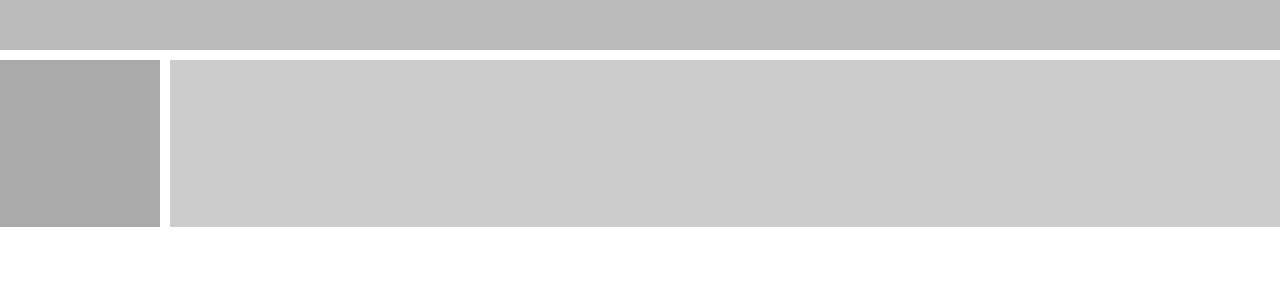
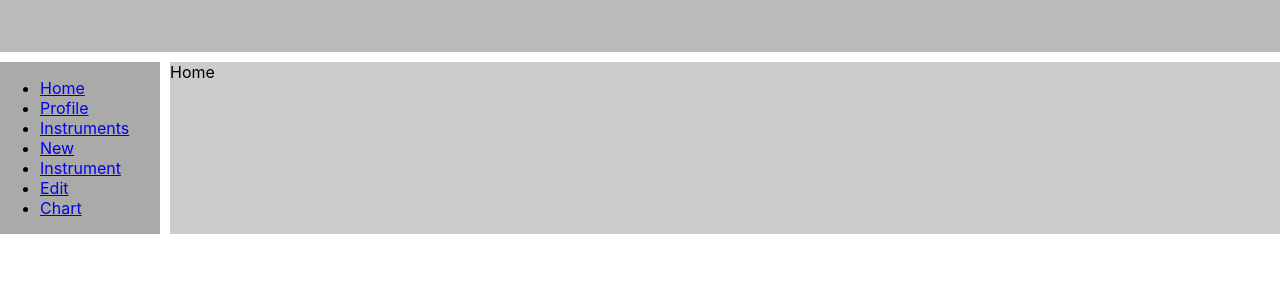
Before and after one commit to Keen83/trade-bot-viewer, a React (Create React App) app: page / in a window 1280 px wide. Shown: the top 300 px of the page. Built offline with nearby package versions, Linux system fonts and the light colour scheme.

Commit message:
Add navigation links

```diff
--- a/src/App.tsx
+++ b/src/App.tsx
@@ -1,9 +1,9 @@
 import React from 'react';
 // import logo from './logo.svg';
 import './App.css';
-import { BrowserRouter, Route, Routes } from 'react-router-dom';
+import { BrowserRouter, Link, Outlet, Route, Routes } from 'react-router-dom';
 import { Instruments } from './components/Instruments/Instruments';
-import { NewInstrument } from './components/Instruments/NewInstrument/NewInstrument';
+import { NewInstrument } from './components/NewInstrument/NewInstrument';
 import { EditInstrument } from './components/Instruments/Instrument/EditInstrument/EditInstrument';
 import { Chart } from './components/Instruments/Instrument/ChartInstrument/Chart';
 import { Login } from './components/Login/Login';
@@ -13,23 +13,37 @@ import { Instrument } from './components/Instruments/Instrument/Instrument';
 
 function App() {
   return (
-    <BrowserRouter>
-      <div className="app">
-          <Routes>
-            <Route path='login' element={<Login />} />
-            <Route path='/' element={<Home />}>
-              <Route path='profile' element={<Profile />} />
-              <Route path='instruments' element={<Instruments />}>
-                <Route path='new' element={<NewInstrument />} />
-                <Route path=':id' element={<Instrument />} >
-                  <Route path='edit' element={<EditInstrument />} />
-                  <Route path='chart' element={<Chart />} />
-                </Route>
-              </Route>
-            </Route>
-          </Routes>
-      </div>
-    </BrowserRouter>
+    <>
+      <header className='header' />
+      <nav className='nav'>
+        <ul>
+          <li>
+            <Link to="/" >Home</Link>
+          </li>
+          <li>
+            <Link to="/profile" >Profile</Link>
+          </li>
+          <li>
+            <Link to="/instruments" >Instruments</Link>
+          </li>
+          <li>
+            <Link to="/instruments/new" >New</Link>
+          </li>
+          <li>
+            <Link to="/instruments/1" >Instrument</Link>
+          </li>
+          <li>
+            <Link to="/instruments/1/edit" >Edit</Link>
+          </li>
+          <li>
+            <Link to="/instruments/1/chart" >Chart</Link>
+          </li>
+        </ul>
+      </nav>
+      <main className='content'>
+        <Outlet />
+      </main>
+    </>
   );
 }
 
--- a/src/components/Home/Home.tsx
+++ b/src/components/Home/Home.tsx
@@ -1,14 +1,10 @@
 import React from "react";
-import { Outlet } from "react-router-dom";
+import { Link, Outlet } from "react-router-dom";
 
 export function Home() {
     return (
         <>
-            <header className='header' />
-            <nav className='nav' />
-            <main className='content'>
-                <Outlet/>
-            </main>
+            Home
         </>
     )
 }
--- a/src/index.tsx
+++ b/src/index.tsx
@@ -3,13 +3,37 @@ import ReactDOM from 'react-dom/client';
 import './index.css';
 import App from './App';
 import reportWebVitals from './reportWebVitals';
+import { BrowserRouter, Route, Routes } from 'react-router-dom';
+import { Login } from './components/Login/Login';
+import { Home } from './components/Home/Home';
+import { Profile } from './components/Profile/Profile';
+import { Instruments } from './components/Instruments/Instruments';
+import { NewInstrument } from './components/NewInstrument/NewInstrument';
+import { EditInstrument } from './components/Instruments/Instrument/EditInstrument/EditInstrument';
+import { Chart } from './components/Instruments/Instrument/ChartInstrument/Chart';
+import { Instrument } from './components/Instruments/Instrument/Instrument';
 
 const root = ReactDOM.createRoot(
   document.getElementById('root') as HTMLElement
 );
 root.render(
   <React.StrictMode>
-    <App />
+    <BrowserRouter>
+      <div className="app">
+        <Routes>
+          <Route path='login' element={<Login />} />
+          <Route element={<App/>} >
+            <Route path='/' element={<Home />} />
+            <Route path='profile' element={<Profile />} />
+            <Route path='instruments' element={<Instruments />} />
+            <Route path='instruments/new' element={<NewInstrument />} />
+            <Route path='instruments/:id' element={<Instrument />} />
+            <Route path='instruments/:id/edit' element={<EditInstrument />} />
+            <Route path='instruments/:id/chart' element={<Chart />} />
+          </Route>
+        </Routes>
+      </div>
+    </BrowserRouter>
   </React.StrictMode>
 );
 
```
Also changed, not shown: src/components/NewInstrument/NewInstrument.tsx (renamed from src/components/Instruments/NewInstrument/NewInstrument.tsx).
